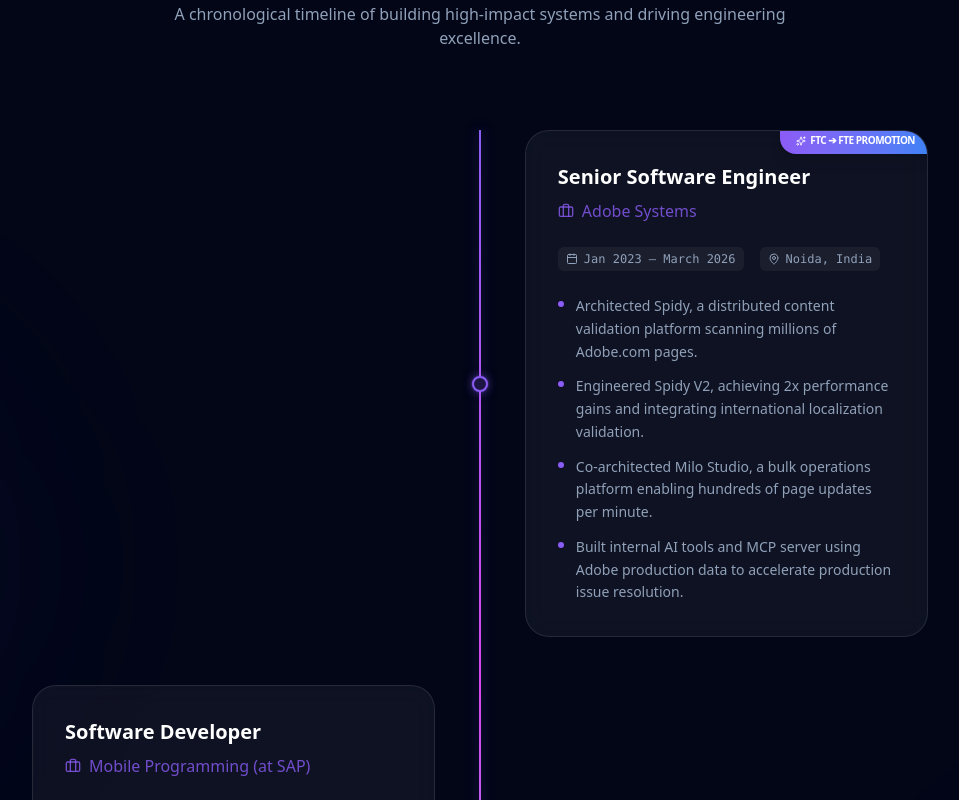
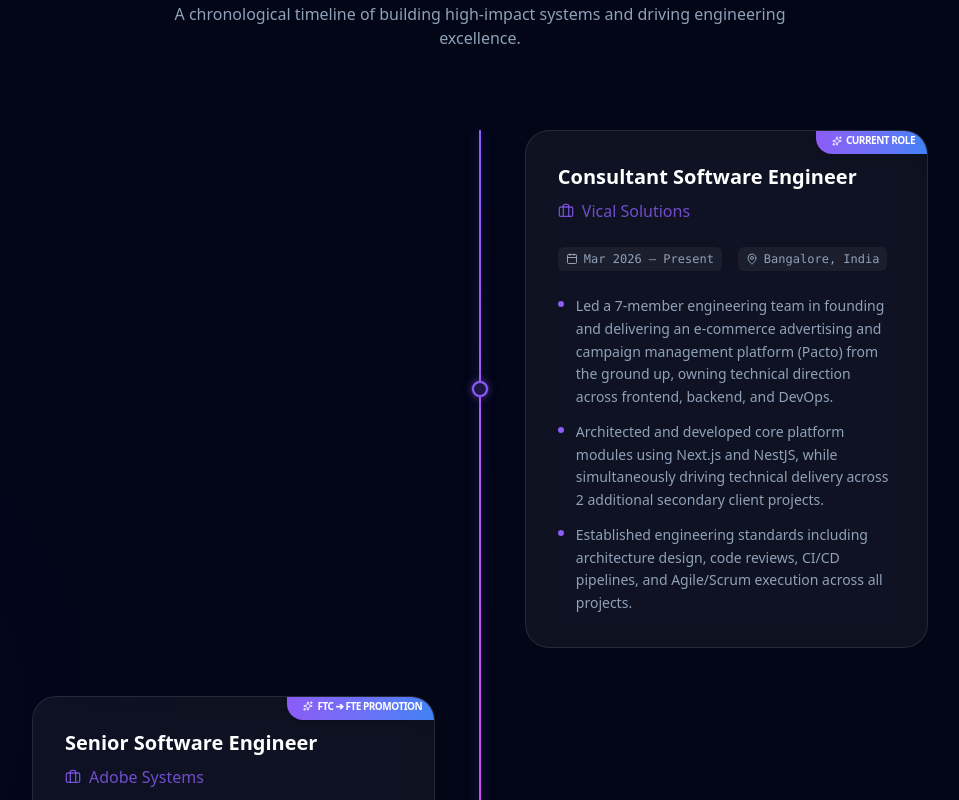
Before and after one commit to rahul-varma-io/rahul-varma-io.github.io, a Next.js app: page / in a window 1280 px wide. Shown: the part 1000-1800 px from the top of the page, without its empty margins (160-1119 px from the left). Built offline with nearby package versions, Linux system fonts and the light colour scheme.

Commit message:
feat: update professional experience with Vical Solutions role and dynamic badges

```diff
--- a/src/components/Experience.tsx
+++ b/src/components/Experience.tsx
@@ -6,10 +6,23 @@
 
 const experiences = [
   {
+    company: "Vical Solutions",
+    role: "Consultant Software Engineer",
+    period: "Mar 2026 – Present",
+    location: "Bangalore, India",
+    badge: "Current Role",
+    description: [
+      "Led a 7-member engineering team in founding and delivering an e-commerce advertising and campaign management platform (Pacto) from the ground up, owning technical direction across frontend, backend, and DevOps.",
+      "Architected and developed core platform modules using Next.js and NestJS, while simultaneously driving technical delivery across 2 additional secondary client projects.",
+      "Established engineering standards including architecture design, code reviews, CI/CD pipelines, and Agile/Scrum execution across all projects."
+    ]
+  },
+  {
     company: "Adobe Systems",
     role: "Senior Software Engineer",
     period: "Jan 2023 – March 2026",
     location: "Noida, India",
+    badge: "FTC ➔ FTE Promotion",
     description: [
       "Architected Spidy, a distributed content validation platform scanning millions of Adobe.com pages.",
       "Engineered Spidy V2, achieving 2x performance gains and integrating international localization validation.",
@@ -129,11 +142,11 @@
                     transition={{ type: "spring", stiffness: 300, damping: 20 }}
                     className="glass p-8 rounded-3xl relative overflow-hidden group-hover:border-primary/30 transition-all duration-500 hover:shadow-2xl hover:shadow-primary/5"
                   >
-                    {/* Promotion Badge for Adobe */}
-                    {exp.company === "Adobe Systems" && (
+                    {/* Role Badge */}
+                    {exp.badge && (
                       <div className="absolute -top-1 -right-1 bg-linear-to-r from-primary to-accent text-[10px] font-bold text-white px-4 py-1.5 rounded-bl-2xl shadow-lg z-20 flex items-center space-x-1 uppercase tracking-tighter">
                         <Sparkles size={10} />
-                        <span>FTC ➔ FTE Promotion</span>
+                        <span>{exp.badge}</span>
                       </div>
                     )}
 
```
Also changed, not shown: 1 other file (tests, documents, lock files or other folders).
